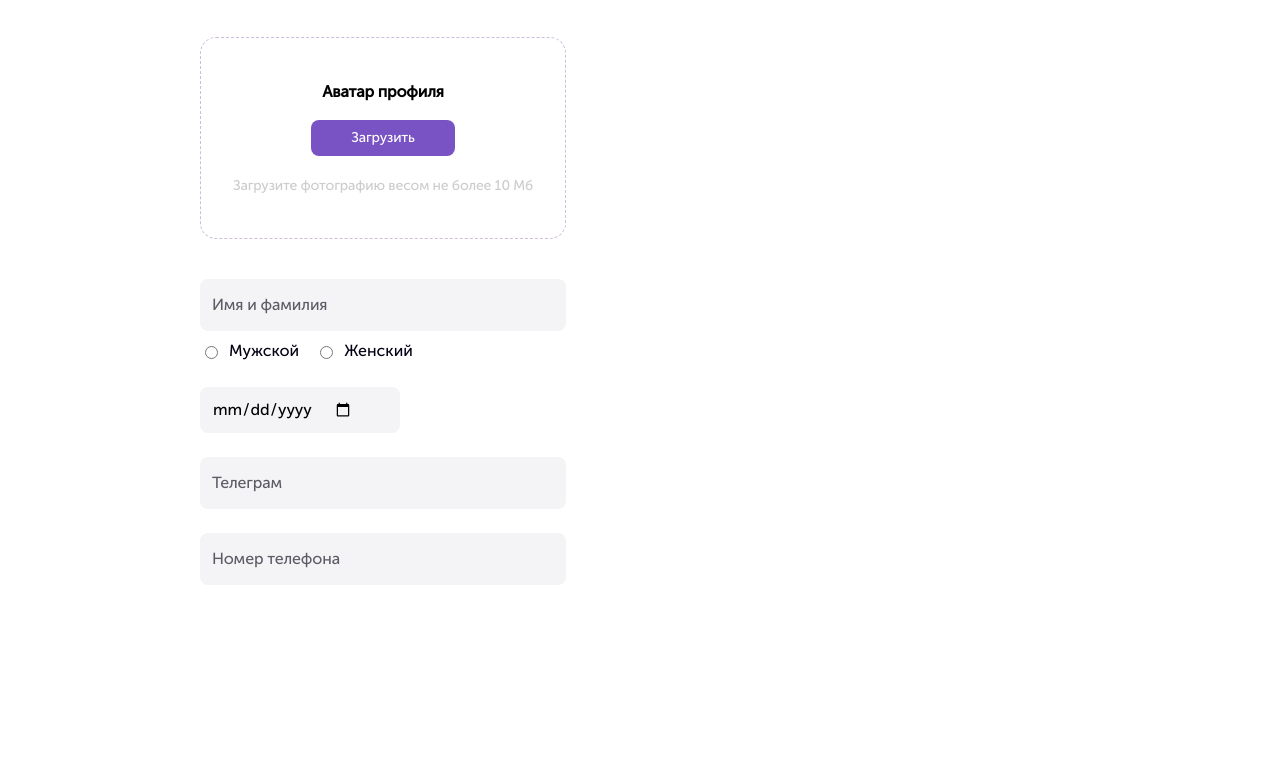
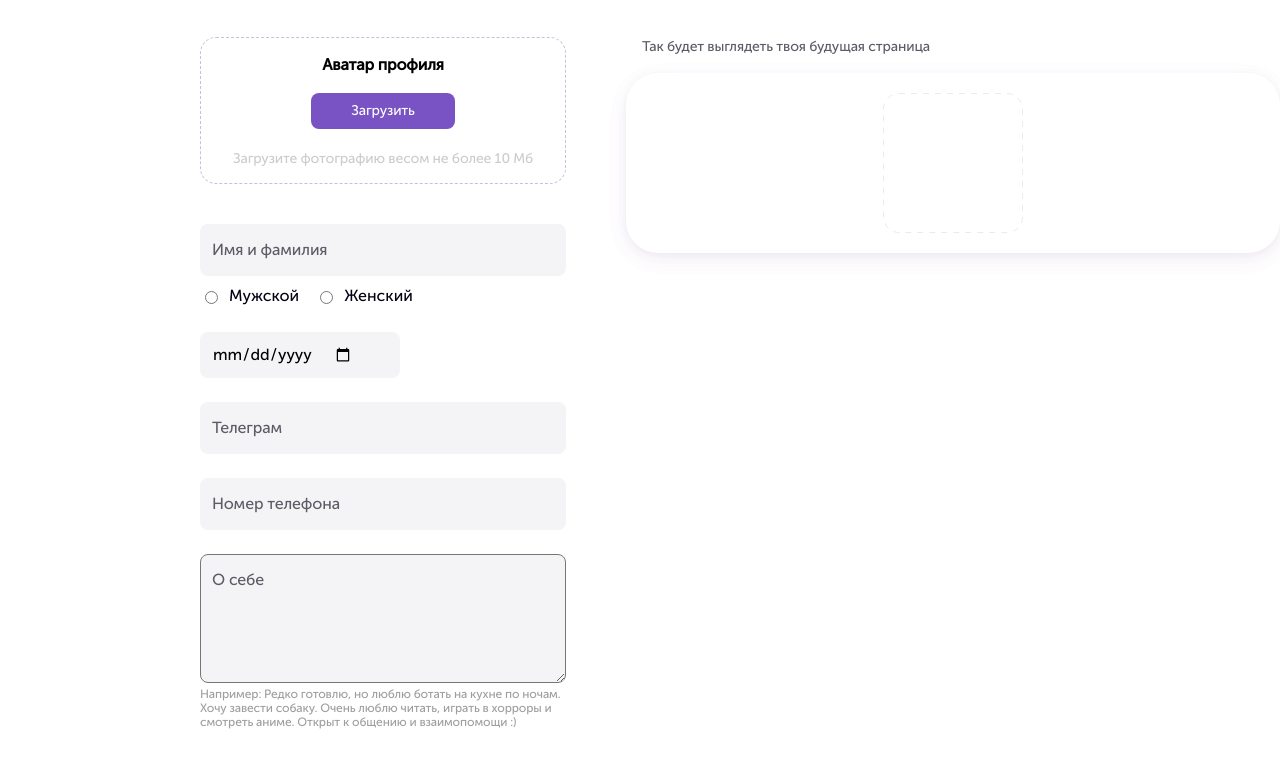
Before and after one commit to m2kegg/Homeet_dz_pages_1, a plain HTML site: page src/index.html in a window 1280 px wide. Shown: the part 264-1030 px from the top of the page. Before the commit the page ends 1009 px from the top, so only its background shows below. Drawn offline with Linux system fonts and the light colour scheme.

Commit message:
много чего

```diff
--- a/src/css/styles.css
+++ b/src/css/styles.css
@@ -117,6 +117,44 @@
     width: auto;
 }
 
+.div_card_main{
+    display: flex;
+    flex-direction: column;
+    align-items: flex-start;
+    gap: 16px;
+}
+.div_card{
+    display: flex;
+    width: 614px;
+    padding: 20px;
+    justify-content: center;
+    align-items: flex-start;
+    gap: 28px;
+    border-radius: 32px;
+    background: var(--ffffff-white-main, #FFF);
+
+    /* Default multiple shadows */
+    box-shadow: 0px 1.13351px 4.29362px 0px rgba(133, 94, 152, 0.03), 0px 2.86674px 10.85888px 0px rgba(133, 94, 152, 0.04), 0px 5.84789px 22.15109px 0px rgba(133, 94, 152, 0.05), 0px 5.84789px 22.15109px 0px rgba(133, 94, 152, 0.05);
+}
+.svg_photo{
+    width: 140px;
+    height: 140px;
+    stroke-width: 1px;
+    stroke: #EBEBEB;
+}
+
+.p_looks{
+    color: var(--5-d-5-b-66-secondary-black, #5D5B66);
+    /* Small */
+    font-family: Museo Sans Cyrl;
+    font-size: 14px;
+    padding-left: 16px;
+    font-style: normal;
+    font-weight: 400;
+    line-height: 20px; /* 142.857% */
+    letter-spacing: -0.14px;
+}
+
 .p_extra{
     color: #CCC;
     font-family: "Museo Sans Cyrl";
@@ -144,10 +182,12 @@ p{
 .div_second{
     display: flex;
     align-items: flex-start;
+    flex-grow: 1;
     gap: 60px;
 }
 .div_column_one{
     display: flex;
+    flex-flow: column;
     width: 366px;
     flex-direction: column;
     align-items: flex-start;
@@ -314,6 +354,8 @@ p{
 }
 .form1{
     display: flex;
+    flex-grow: 1;
+    height: 100%;
     flex-direction: column;
     align-items: flex-start;
     gap: 24px;
@@ -359,3 +401,50 @@ p{
     flex-direction: column;
     align-items: flex-start;
 }
+
+.div_about{
+    display: flex;
+    flex-grow: 1;
+    height: 100%;
+    position: relative;
+    flex-direction: column;
+    align-items: flex-start;
+    gap: 4px;
+}
+
+.input_about{
+    display: flex;
+    position: relative;
+    flex-grow: 1;
+    width: 366px;
+    box-sizing:border-box;
+    font-family: Museo Sans Cyrl;
+    font-size: 16px;
+    font-style: normal;
+    font-weight: 400;
+    line-height: 20px; /* 142.857% */
+    letter-spacing: -0.14px;
+    padding: 16px 12px;
+    flex-direction: column;
+    align-items: flex-start;
+    gap: 8px;
+    border-radius: 8px;
+    background: #F4F4F6;
+}
+
+.input_about:focus ~ .label,
+.input_about:not(:placeholder-shown) ~ .label{
+    top: -1px;
+    font-size: 12px;
+    color: var(#A1A6B1);
+}
+
+.p_about{
+    color: #9E9E9E;
+    font-family: Museo Sans Cyrl;
+    font-size: 12px;
+    font-style: normal;
+    font-weight: 400;
+    line-height: 14px; /* 116.667% */
+    letter-spacing: -0.12px;
+}
--- a/src/index.html
+++ b/src/index.html
@@ -72,7 +72,20 @@
                             <input type="tel" name="number" class="input_name_surname" placeholder="">
                             <label for="number" class="label">Номер телефона</label>
                         </div>
+                        <div class="div_about">
+                            <textarea id="about" class="input_about" placeholder=""></textarea>
+                            <label for="about" class="label">О себе</label>
+                            <p class="p_about">Например: Редко готовлю, но люблю ботать на кухне по ночам. Хочу завести собаку. Очень люблю читать, играть в хорроры и смотреть аниме. Открыт к общению и взаимопомощи :)</p>
+                        </div>
                     </form>
+                </div>
+                <div class="div_card_main">
+                    <p class="p_looks">Так будет выглядеть твоя будущая страница</p>
+                    <div class="div_card">
+                        <svg xmlns="http://www.w3.org/2000/svg" width="140" height="140" viewBox="0 0 140 140" fill="none">
+                            <rect x="0.5" y="0.5" width="139" height="139" rx="15.5" stroke="#EBEBEB" stroke-dasharray="6 6"/>
+                        </svg>
+                    </div>
                 </div>
             </div>
         </div>
```
